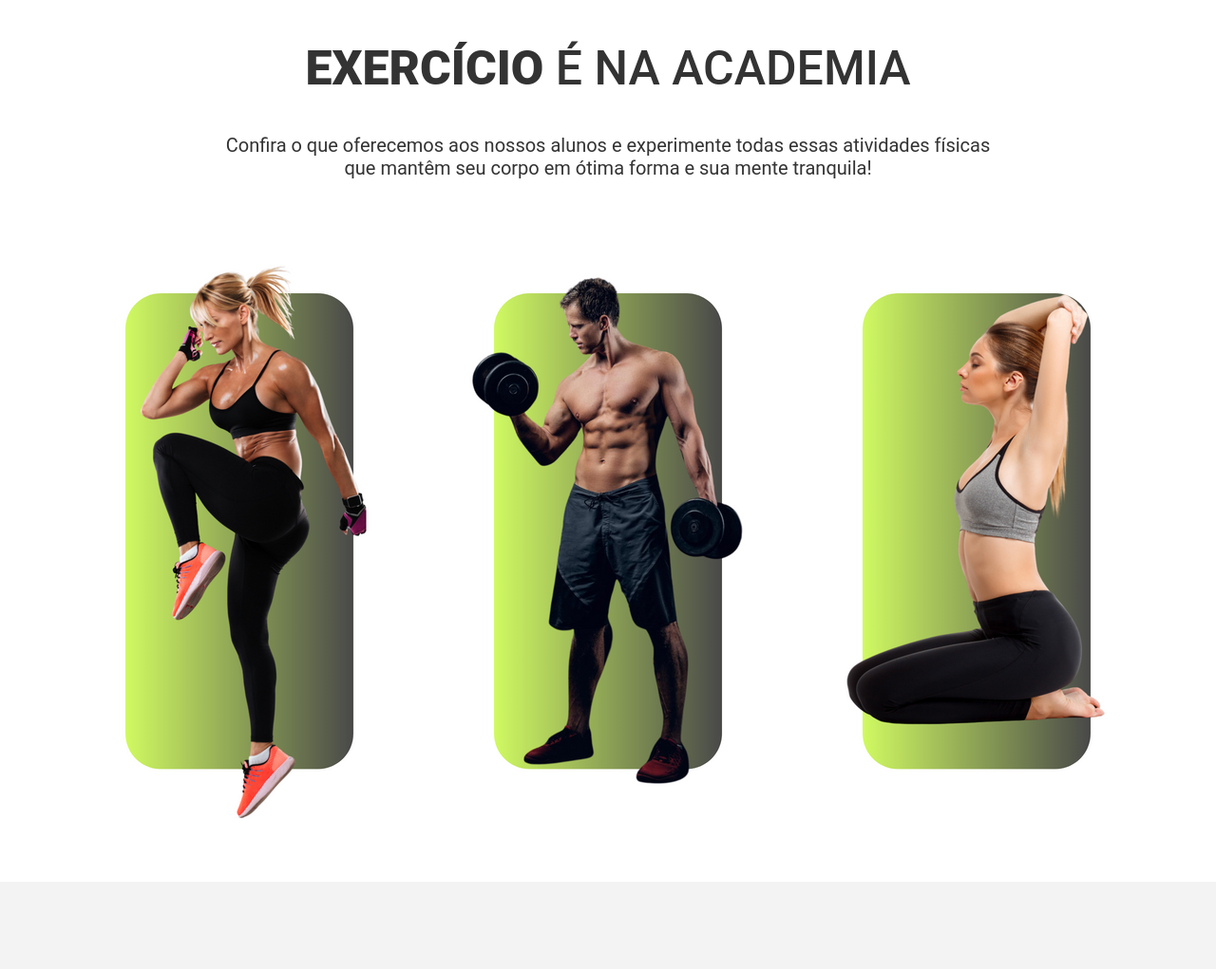
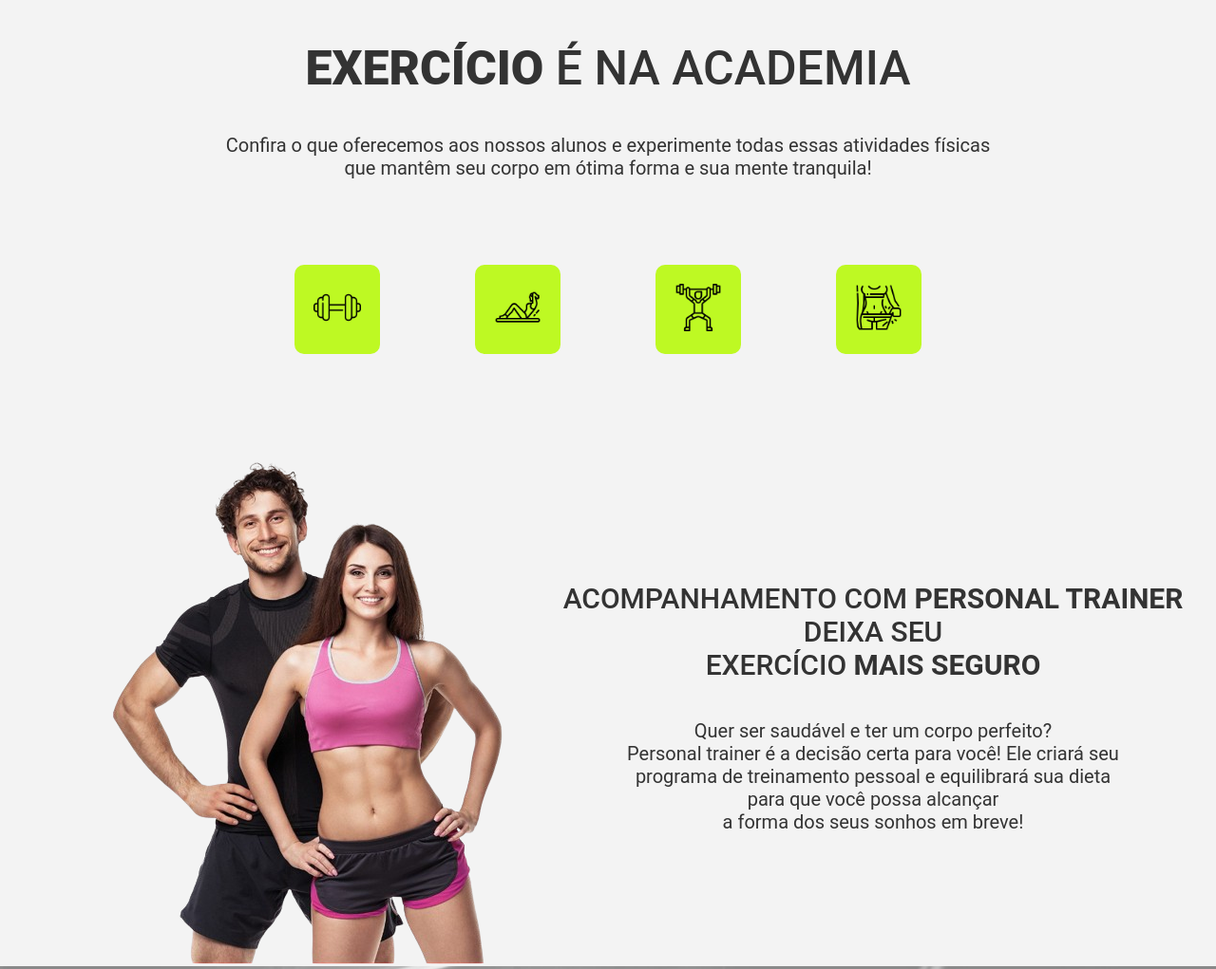
Before and after one commit to MarcioDavid81/academia, a plain HTML site: page index.html in a window 1280 px wide. Shown: the part 847-1868 px from the top of the page at 95% size. Before the commit the page ends 1776 px from the top, so only its background shows below. Drawn offline with nearby package versions, Linux system fonts and the light colour scheme.

Commit message:
feat: add new features

```diff
--- a/index.html
+++ b/index.html
@@ -38,17 +38,38 @@
     <!-- Main -->
     <main>
         <section class="topo">
-            <div class="interface">
-            </div>
+            <div class="interface"></div>
         </section>
         <div class="titulo">
             <h1><strong>EXERCÍCIO </strong>É NA ACADEMIA</h1>
             <p>Confira o que oferecemos aos nossos alunos e experimente todas essas atividades físicas<br>                que mantêm seu corpo em ótima forma e sua mente tranquila!</p>
-            <div class="especialidades">
-                <img src="imagens/aerobico.png" alt="">
-                <img src="imagens/musculação.png" alt="">
-                <img src="imagens/pilates.png" alt="">
+            <div class="serviços">
+                <div class="academia"><img src="imagens/peso.png" alt=""></div>
+                <div class="aerobica"><img src="imagens/ginastica.png" alt=""></div>
+                <div class="musculação"><img src="imagens/halterofilista.png" alt=""></div>
+                <div class="personal"><img src="imagens/dieta.png" alt=""></div>
             </div>
+            <div class="casal">
+                <img src="imagens/casal.png" alt="">
+                <div>
+                    <h2>ACOMPANHAMENTO COM <strong>PERSONAL TRAINER </strong>DEIXA SEU<br>EXERCÍCIO <strong>MAIS SEGURO</strong></h2>
+                    <p>Quer ser saudável e ter um corpo perfeito? <br>
+                    Personal trainer é a decisão certa para você! Ele criará seu <br>
+                    programa de treinamento pessoal e equilibrará sua dieta <br>
+                    para que você possa alcançar <br>
+                    a forma dos seus sonhos em breve!</p>
+                </div>
+
+            </div>
+        </div>
+        <div class="daia"></div>
+        <div class="especialidades-daia">
+            <h2>SUAS <strong>ESPECIALIDADES</strong></h2>
+        </div>
+        <div class="especialidades">
+            <img src="imagens/aerobico.png" alt="">
+            <img src="imagens/musculação.png" alt="">
+            <img src="imagens/pilates.png" alt="">
         </div>
     </main>
 
--- a/style.css
+++ b/style.css
@@ -87,7 +87,7 @@ main .topo{
     height: 650px;
 }
 .titulo{
-    background-color: white;
+    background-color: var(--color1);
     padding-top: 50px;
 }
 .titulo h1{
@@ -100,14 +100,77 @@ main .topo{
 .titulo h1 strong{
     font-weight: 900;
 }
+h2{
+    font-size: 30px;
+    font-weight: 500;
+    color: var(--color2);
+    text-align: center;
+    padding: 40px 0;
+}
 .titulo p{
     font-size: 20px;
     color: var(--color2);
     text-align: center;
     padding: 0 0 40px 0;
 }
+.serviços{
+    display: flex;
+    align-items: center;
+    justify-content: center;
+    gap: 100px;
+    padding: 50px 0;
+}
+.serviços img{
+    width: 50px;
+    height: 50px;
+}
+.serviços .academia{
+    background-color: var(--color3);
+    padding: 20px;
+    border-radius: 10px;
+    transition: 0.3s;
+}
+.serviços .aerobica{
+    background-color: var(--color3);
+    padding: 20px;
+    border-radius: 10px;
+    transition: 0.3s;
+}
+.serviços .musculação{
+    background-color: var(--color3);
+    padding: 20px;
+    border-radius: 10px;
+    transition: 0.3s;
+}
+.serviços .personal{
+    background-color: var(--color3);
+    padding: 20px;
+    border-radius: 10px;
+    transition: 0.3s;
+}
+.casal{
+    display: flex;
+    flex-direction: row;
+    align-items: center;
+    background-color: var(--color1);
+    padding-left: 100px;
+    padding-top: 50px;
+}
 .especialidades{
     display: flex;
     justify-content: space-between;
     padding: 50px 8%;
+    background-color: white;
 }
+.daia{
+    background-image: url(imagens/banner2.png);
+    background-size: cover;
+    background-attachment: scroll;
+    background-position: center;
+    height: 650px;
+}
+.especialidades-daia{
+    text-align: center;
+    padding: 50px 8%;
+    background-color: white;
+}
```
Also changed, not shown: imagens/casal.png (added).
